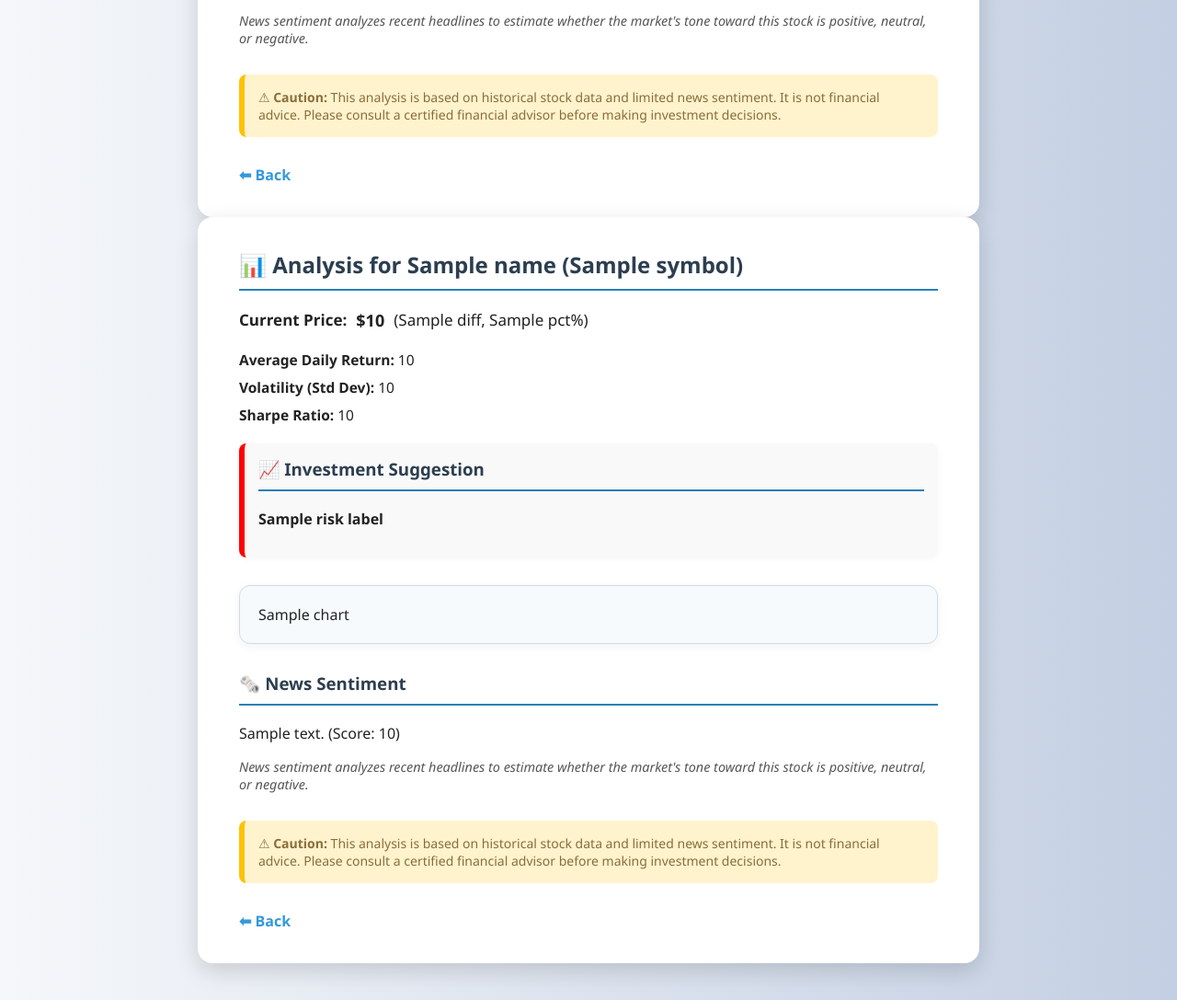
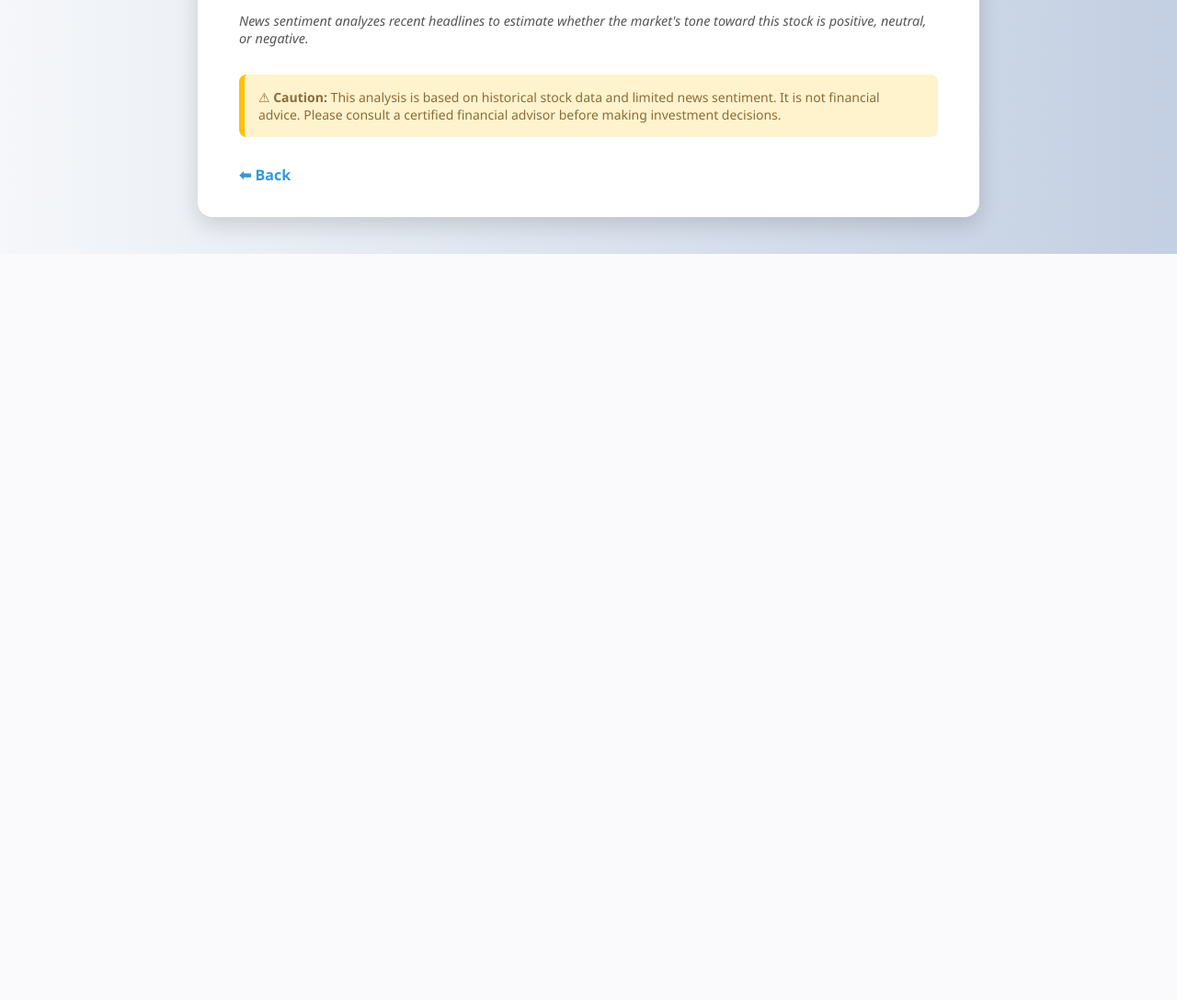
Before and after one commit to MaanasRao/stock-analyzer, a Flask app: template templates/result.html in a window 1280 px wide. Shown: the part 614-1701 px from the top of the page at 92% size. After the commit the page ends 890 px from the top, so only its background shows below. Run offline with Flask 3, Linux system fonts and the light colour scheme; the template is opened without the code that fills it: most values are stand-ins (such as "Sample title", 1, 10 or a date in 2020).

Commit message:
Update result.html

```diff
--- a/templates/result.html
+++ b/templates/result.html
@@ -56,61 +56,3 @@
 </div>
 </body>
 </html>
-<!DOCTYPE html>
-<html>
-<head>
-    <title>Analysis Result</title>
-    <link rel="stylesheet" href="{{ url_for('static', filename='style.css') }}">
-</head>
-<body>
-<div class="container">
-    {% if error %}
-        <h3 class="error">{{ error }}</h3>
-    {% else %}
-        <h2>📊 Analysis for {{ name }} ({{ symbol }})</h2>
-
-        <div class="price-box">
-            <span class="price-label">Current Price:</span>
-            <span class="price-value">${{ current_price }}</span>
-            <span class="price-change {% if diff > 0 %}green{% elif diff < 0 %}red{% endif %}">
-                ({{ "+" if diff > 0 else "" }}{{ diff }}, {{ "+" if pct > 0 else "" }}{{ pct }}%)
-            </span>
-        </div>
-
-        <ul class="metrics">
-            <li><strong>Average Daily Return:</strong> {{ avg_return | round(4) }}</li>
-            <li><strong>Volatility (Std Dev):</strong> {{ volatility | round(4) }}</li>
-            <li><strong>Sharpe Ratio:</strong> {{ sharpe | round(3) }}</li>
-        </ul>
-
-        {% set border_color = "green" if risk_level <= 2 else "orange" if risk_level == 3 else "red" %}
-
-        <div class="risk-box" style="margin-top: 20px; padding: 15px; background: #f9f9f9; border-left: 6px solid {{ border_color }};">
-            <h3>📈 Investment Suggestion</h3>
-            <p><strong>{{ risk_label }}</strong></p>
-        </div>
-
-        <!-- ✅ Plotly chart -->
-        <div class="chart-wrapper" style="margin-top: 30px;">
-            {{ chart | safe }}
-        </div>
-
-        {% if sentiment %}
-            <div class="sentiment" style="margin-top: 30px;">
-                <h3>🗞️ News Sentiment</h3>
-                <p>{{ sentiment.summary }} (Score: {{ sentiment.score }})</p>
-                <p style="font-size: 0.9em; color: #555;">
-                    <em>News sentiment analyzes recent headlines to estimate whether the market's tone toward this stock is positive, neutral, or negative.</em>
-                </p>
-            </div>
-        {% endif %}
-
-        <div class="caution-box" style="margin-top: 30px; background: #fff3cd; padding: 15px; border-left: 6px solid #ffc107;">
-            ⚠ <strong>Caution:</strong> This analysis is based on historical stock data and limited news sentiment. It is not financial advice. Please consult a certified financial advisor before making investment decisions.
-        </div>
-    {% endif %}
-
-    <a href="/" class="back-btn">⬅ Back</a>
-</div>
-</body>
-</html>
```
